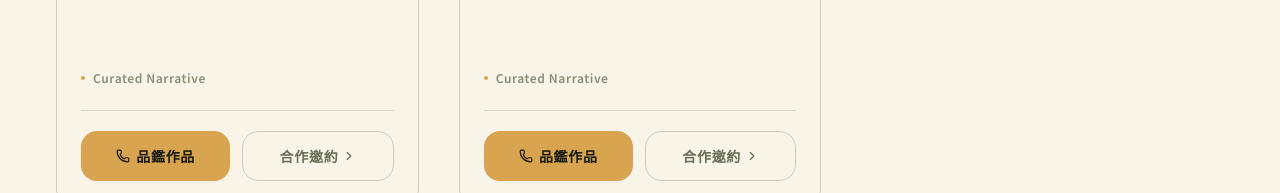
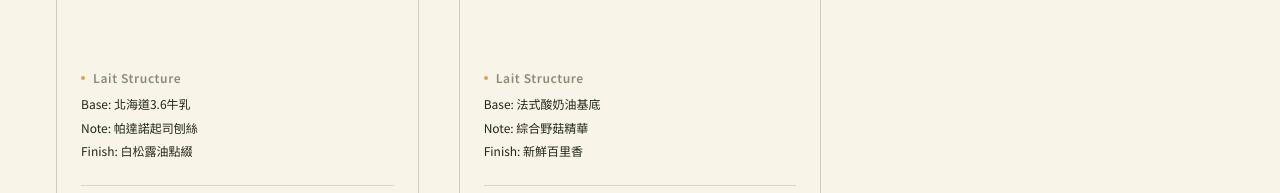
Before and after one commit to LaUThuKa/Atelier-du-Terroir, a React (Vite) app: page /themes/white-sauce in a window 1280 px wide. Shown: the part 759-952 px from the top of the page. Built offline with nearby package versions, Linux system fonts and the light colour scheme.

Commit message:
feat: show laitStructure on theme dish cards

```diff
--- a/components/DishCardUnified.tsx
+++ b/components/DishCardUnified.tsx
@@ -53,6 +53,12 @@ const DishCardUnified: React.FC<DishCardUnifiedProps> = ({ dish, variant }) => {
         : [dish.tag_zh || dish.tag || "精選作品"];
 
   const badgesToShow = badges.filter(Boolean).slice(0, 3);
+  const lait = dish.laitStructure || dish.lait_structure || null;
+  const laitRows = lait ? [
+    lait.base ? `Base: ${lait.base}` : "",
+    lait.note ? `Note: ${lait.note}` : "",
+    lait.finish ? `Finish: ${lait.finish}` : "",
+  ].filter(Boolean) : [];
 
   // 密度與視覺設定分岔
   const styles = {
@@ -121,11 +127,23 @@ const DishCardUnified: React.FC<DishCardUnifiedProps> = ({ dish, variant }) => {
           {finalDescription}
         </p>
 
-        {/* Theme 變體專有的敘事標註 */}
+        {/* Theme 變體專有的乳香結構 */}
         {!isCatalog && (
-          <div className="mb-6 flex items-center gap-2 text-xs font-bold text-olive_hint tracking-wider">
-            <span className="w-1 h-1 rounded-full bg-accent" />
-            Curated Narrative
+          <div className="mb-6">
+            <div className="flex items-center gap-2 text-xs font-bold text-olive_hint tracking-wider mb-2">
+              <span className="w-1 h-1 rounded-full bg-accent" />
+              {laitRows.length ? "Lait Structure" : "Curated Narrative"}
+            </div>
+
+            {laitRows.length > 0 && (
+              <div className="text-[12px] leading-relaxed text-muted space-y-1">
+                {laitRows.map((line, i) => (
+                  <div key={i} className="line-clamp-2">
+                    {line}
+                  </div>
+                ))}
+              </div>
+            )}
           </div>
         )}
 
```
